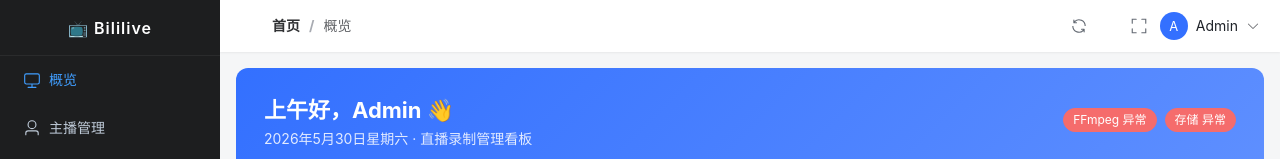
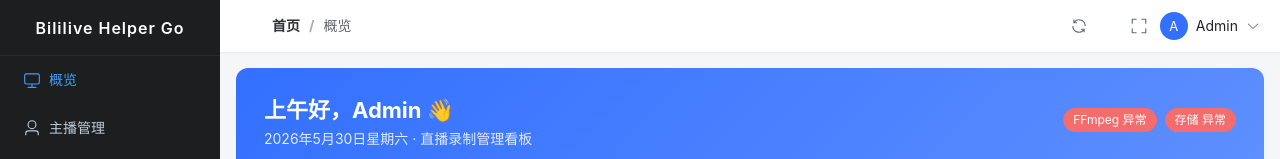
Before and after one commit to wuvjie/bililive-helper-go, a Vue app in the folder frontend/: page /#/dashboard in a window 1280 px wide. Shown: the top 159 px of the page. Built offline with nearby package versions, Linux system fonts and the light colour scheme; no server answers.

Commit message:
fix: update sidebar logo text to Bililive Helper Go

```diff
--- a/frontend/src/layout/index.vue
+++ b/frontend/src/layout/index.vue
@@ -3,8 +3,8 @@
     <!-- Sidebar -->
     <aside class="layout-sidebar" :class="{ collapsed: !appStore.sidebar.opened }">
       <div class="sidebar-logo">
-        <span v-if="appStore.sidebar.opened" class="logo-text">📺 Bililive</span>
-        <span v-else class="logo-text-mini">📺</span>
+        <span v-if="appStore.sidebar.opened" class="logo-text">Bililive Helper Go</span>
+        <span v-else class="logo-text-mini">BH</span>
       </div>
       <el-scrollbar>
         <el-menu
```
